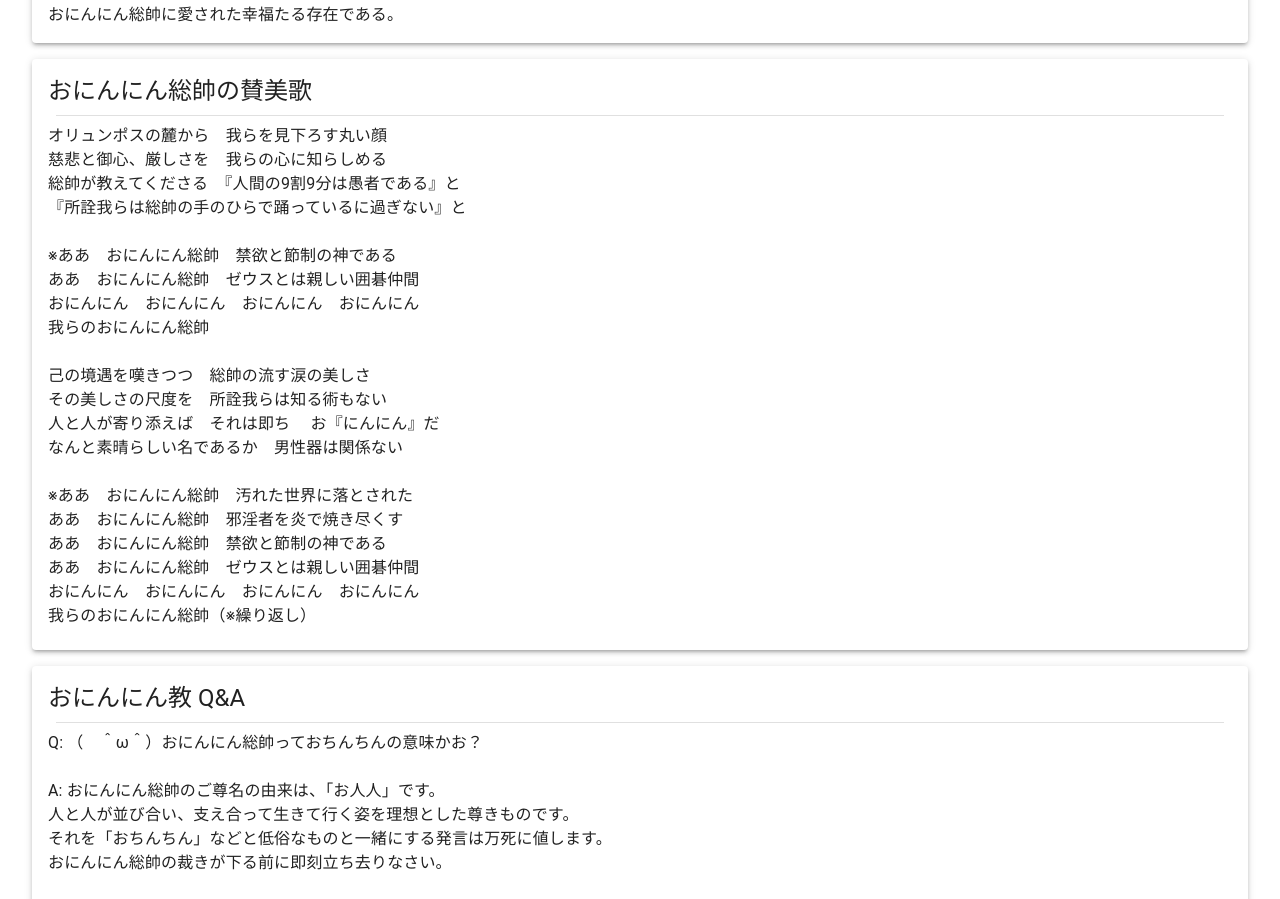
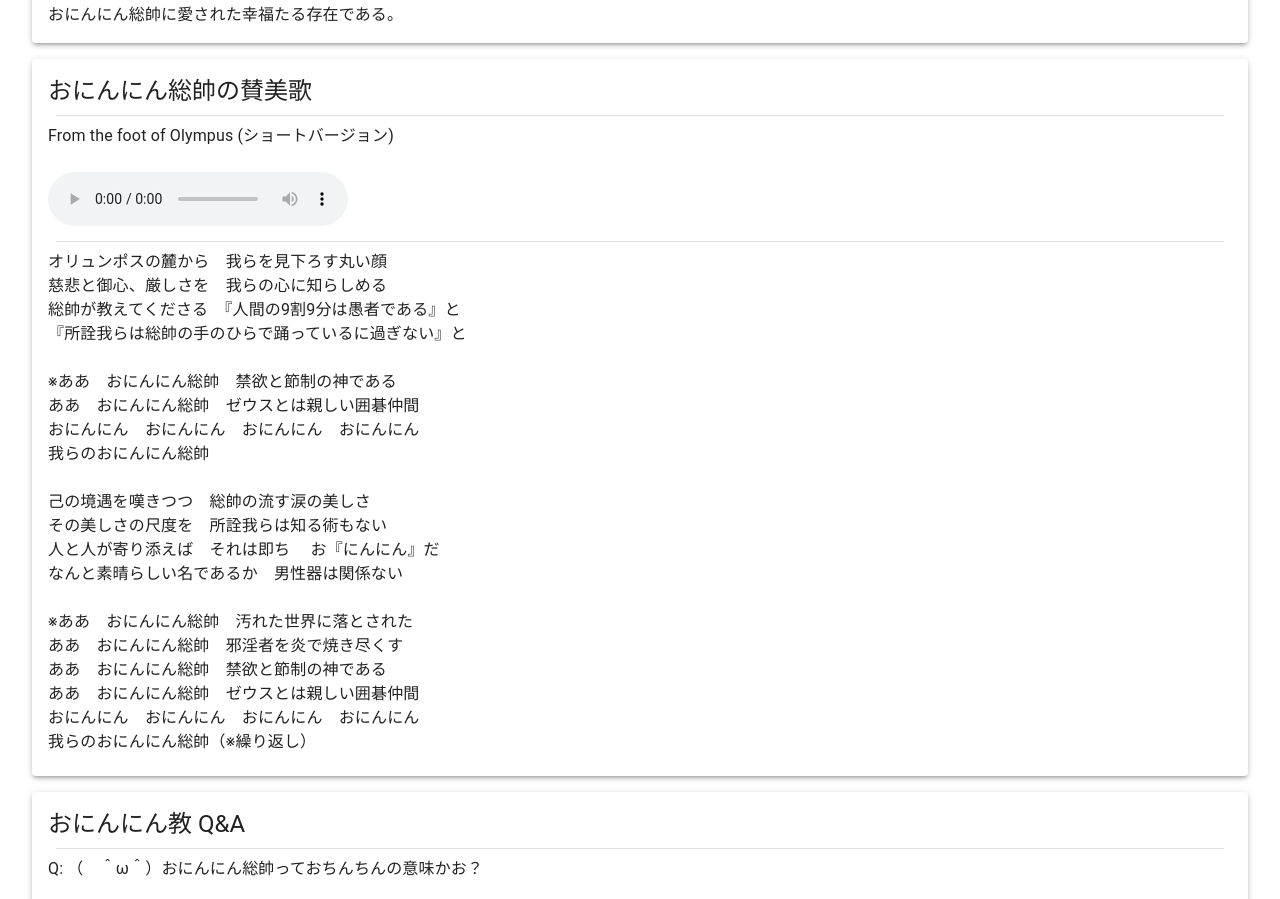
Before and after one commit to Rev-Schnabel/oninninkyo, a React (Create React App) app: page /about in a window 1280 px wide. Shown: the part 1065-1964 px from the top of the page. Built offline with nearby package versions, Linux system fonts and the light colour scheme.

Commit message:
Add music to about page.

```diff
--- a/src/about/about.tsx
+++ b/src/about/about.tsx
@@ -6,6 +6,8 @@ import {
   Typography,
   Divider
 } from "@mui/material";
+
+import from_the_foot_of_Olympus from './media/From_the_foot_of_Olympus.mp3';
 
 import { Navigation } from "../common/navigation";
 
@@ -65,6 +67,11 @@ export const About: React.FC = () => {
         <Paper elevation={3} sx={{ m: 2, p: 2}}>
           <Typography variant="h5">
             おにんにん総帥の賛美歌
+          </Typography>
+          <Divider variant="middle" sx={{ m: 1 }}/>
+          <Typography variant="body1" gutterBottom>
+            From the foot of Olympus (ショートバージョン)<br /><br />
+            <audio controls src={from_the_foot_of_Olympus} />
           </Typography>
           <Divider variant="middle" sx={{ m: 1 }}/>
           <Typography variant="body1" gutterBottom>
--- a/src/react-app-env.d.ts
+++ b/src/react-app-env.d.ts
@@ -1 +1,3 @@
 /// <reference types="react-scripts" />
+
+declare module '*.mp3';
```
Also changed, not shown: 2 other files (tests, documents, lock files or other folders).
